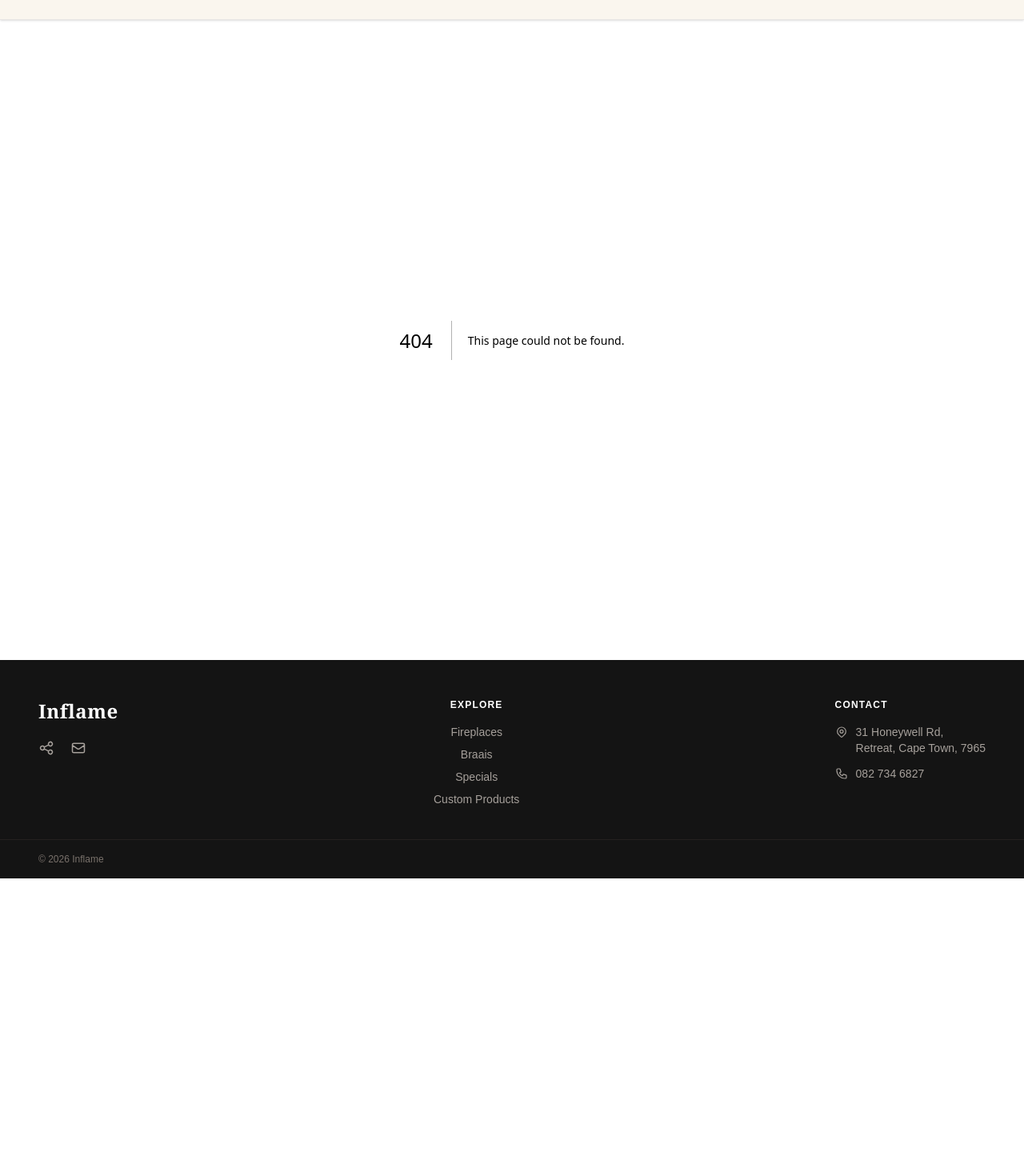
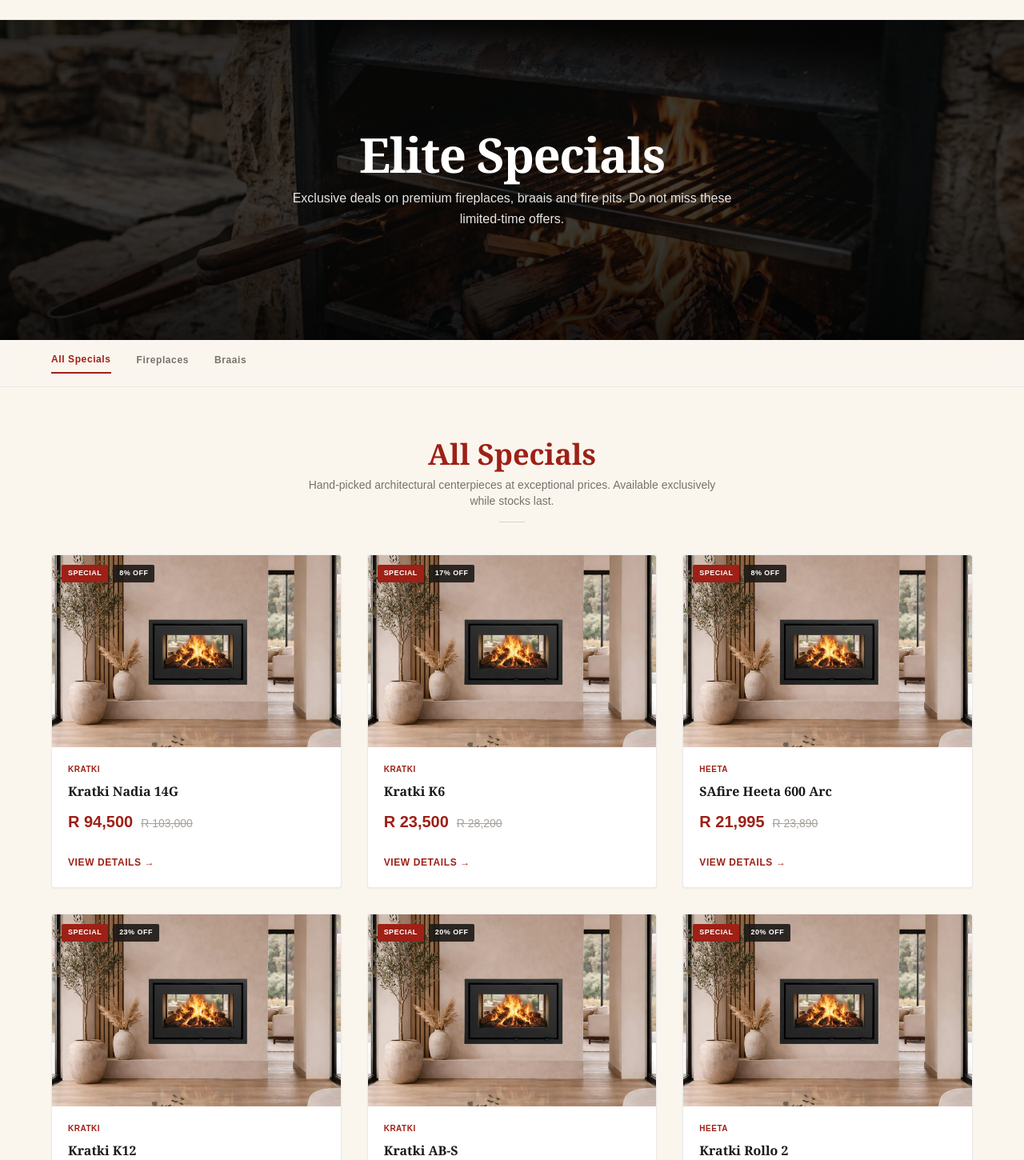
Before and after one commit to ST10444262/Braai-Platform, a Next.js app in the folder frontend/src/Public-Website/: page /specials in a window 1280 px wide. Before the commit this address had no page. Shown: the part 80-1530 px from the top of the page at 80% size. Before the commit the page ends 1178 px from the top, so only its background shows below. Built offline with nearby package versions, Linux system fonts and the light colour scheme.

Commit message:
creating react specials page

```diff
--- /dev/null
+++ b/frontend/src/Public-Website/src/app/specials/page.tsx
@@ -0,0 +1,219 @@
+'use client';
+
+import Image from 'next/image';
+import Link from 'next/link';
+import { useOnSpecialProducts } from '@/hooks/useOnSpecialProduct';
+import { OnSpecialProduct } from '@/types/product';
+
+const TABS: { key: 'all' | 'fireplace' | 'braai'; label: string }[] = [
+  { key: 'all', label: 'All Specials' },
+  { key: 'fireplace', label: 'Fireplaces' },
+  { key: 'braai', label: 'Braais' },
+];
+
+function discountPercent(product: OnSpecialProduct): number {
+  if (!product.price || !product.onSpecial) return 0;
+  return Math.round(((product.price - product.onSpecial) / product.price) * 100);
+}
+
+function detailLink(product: OnSpecialProduct): string {
+  return product.category === 'braai' ? `/braais/${product.id}` : `/fireplaces/${product.id}`;
+}
+
+export default function SpecialsPage() {
+  const { products, loading, activeTab, setActiveTab, page, setPage, totalPages } =
+    useOnSpecialProducts();
+
+  const currentTabLabel = TABS.find((t) => t.key === activeTab)?.label || 'All Specials';
+
+  return (
+    <div className="w-full flex flex-col min-h-screen bg-[#FAF6EE]">
+
+      {/* Main background section  */}
+      <section className="relative w-full min-h-[350px] sm:min-h-[400px] flex items-center justify-center text-center px-6 overflow-hidden bg-[#0F0F0F]">
+        <Image
+          src="/braaihomepage.jpg"
+          alt="Elite Specials"
+          fill
+          priority
+          quality={90}
+          className="object-cover object-center opacity-35 z-0"
+        />
+        <div className="absolute inset-0 bg-gradient-to-t from-black/70 via-black/30 to-black/50 z-0" />
+
+        <div className="relative text-white space-y-3 max-w-2xl z-10 py-12">
+          <h1 className="text-4xl sm:text-5xl lg:text-6xl font-serif font-semibold tracking-tight">
+            Elite Specials
+          </h1>
+          <p className="text-stone-200 text-sm sm:text-base font-light leading-relaxed max-w-xl mx-auto">
+            Exclusive deals on premium fireplaces, braais and fire pits. Do not miss
+            these limited-time offers.
+          </p>
+        </div>
+      </section>
+
+      {/* The navbar with filters for categories */}
+      <section className="w-full bg-[#FAF6EE] py-4 px-6 sm:px-12 border-b border-stone-200/80 sticky top-0 z-20 backdrop-blur-md bg-[#FAF6EE]/90">
+        <div className="max-w-6xl mx-auto flex gap-8 text-xs font-bold uppercase tracking-wider">
+          {TABS.map((tab) => (
+            <button
+              key={tab.key}
+              onClick={() => setActiveTab(tab.key)}
+              className={`pb-2 transition-all relative ${
+                activeTab === tab.key
+                  ? 'text-[#9E2016] border-b-2 border-[#9E2016]'
+                  : 'text-stone-500 hover:text-stone-800'
+              }`}
+            >
+              {tab.label}
+            </button>
+          ))}
+        </div>
+      </section>
+
+      {/* The main content section */}
+      <section className="w-full bg-[#FAF6EE] py-12 sm:py-16 px-6 sm:px-12 flex-1">
+
+        {/* header for specials */}
+        <div className="text-center mb-10">
+          <h2 className="text-3xl sm:text-4xl font-serif font-semibold text-[#9E2016]">
+            {currentTabLabel}
+          </h2>
+          <p className="text-stone-500 text-xs sm:text-sm mt-2 font-light max-w-lg mx-auto">
+            Hand-picked architectural centerpieces at exceptional prices. Available exclusively while stocks last.
+          </p>
+          <div className="w-8 h-[1px] bg-stone-300 mx-auto mt-4" />
+        </div>
+
+        <div className="max-w-6xl mx-auto">
+          {loading ? (
+            <div className="flex flex-col items-center justify-center py-24 space-y-3">
+              <div className="inline-block animate-spin rounded-full h-8 w-8 border-4 border-stone-300 border-t-[#9E2016]" />
+              <p className="text-stone-500 text-xs sm:text-sm font-medium tracking-wide">
+                Loading specials...
+              </p>
+            </div>
+          ) : products.length === 0 ? (
+            <div className="bg-white border border-stone-200/80 rounded-sm p-12 text-center space-y-3 my-8 shadow-xs">
+              <p className="text-stone-700 font-semibold text-base">
+                No specials available in this category right now.
+              </p>
+              <p className="text-stone-500 text-xs">
+                Check back soon or explore our full product range.
+              </p>
+              <button
+                onClick={() => setActiveTab('all')}
+                className="mt-2 inline-block bg-[#9E2016] text-white text-xs font-bold px-5 py-2.5 rounded-sm uppercase tracking-wider hover:bg-red-800 transition-colors"
+              >
+                View All Specials
+              </button>
+            </div>
+          ) : (
+            <div className="grid grid-cols-1 sm:grid-cols-2 lg:grid-cols-3 gap-6 sm:gap-8">
+              {products.map((product) => {
+                const discount = discountPercent(product);
+                return (
+                  <div
+                    key={product.id}
+                    className="bg-white rounded-sm border border-stone-200/80 shadow-xs hover:shadow-md transition-shadow duration-200 overflow-hidden flex flex-col justify-between group"
+                  >
+                    <div>
+                      {/* images for products  */}
+                      <div className="relative h-56 sm:h-60 w-full bg-stone-100 overflow-hidden">
+                        <Image
+                          src={product.image}
+                          alt={product.name}
+                          fill
+                          className="object-cover group-hover:scale-105 transition-transform duration-300"
+                        />
+                        <div className="absolute top-3 left-3 flex items-center gap-1.5 z-10">
+                          <span className="bg-[#9E2016] text-white text-[9px] font-bold uppercase tracking-wider px-2 py-1 rounded-xs shadow-xs">
+                            Special
+                          </span>
+                          {discount > 0 && (
+                            <span className="bg-stone-900/90 text-white text-[9px] font-bold uppercase tracking-wider px-2 py-1 rounded-xs shadow-xs">
+                              {discount}% Off
+                            </span>
+                          )}
+                        </div>
+                      </div>
+
+                      {/* details of the products on special */}
+                      <div className="p-5 space-y-2">
+                        <p className="text-[10px] font-bold tracking-wider text-[#9E2016] uppercase">
+                          {product.brand}
+                        </p>
+                        <h3 className="font-serif font-bold text-stone-900 text-base line-clamp-1">
+                          {product.name}
+                        </h3>
+
+                        {/* displaying the price */}
+                        <div className="flex items-baseline gap-2.5 pt-1">
+                          <span className="text-[#9E2016] font-bold text-lg sm:text-xl">
+                            R {product.onSpecial.toLocaleString()}
+                          </span>
+                          {product.price && (
+                            <span className="text-stone-400 text-xs sm:text-sm line-through">
+                              R {product.price.toLocaleString()}
+                            </span>
+                          )}
+                        </div>
+                      </div>
+                    </div>
+
+                    {/* link to view details of selected product */}
+                    <div className="px-5 pb-5 pt-1">
+                      <Link
+                        href={detailLink(product)}
+                        className="inline-flex items-center gap-1 text-xs font-bold uppercase tracking-wider text-[#9E2016] hover:underline transition-all"
+                      >
+                        View Details &rarr;
+                      </Link>
+                    </div>
+
+                  </div>
+                );
+              })}
+            </div>
+          )}
+
+          {/* Pagination  */}
+          {!loading && totalPages > 1 && (
+            <div className="flex justify-center items-center gap-2 mt-12 text-xs font-bold text-stone-600">
+              <button
+                onClick={() => setPage((p) => Math.max(1, p - 1))}
+                disabled={page === 1}
+                className="px-3 py-1.5 hover:text-[#9E2016] disabled:opacity-30 uppercase tracking-wider transition-colors cursor-pointer disabled:cursor-not-allowed"
+              >
+                &lsaquo;
+              </button>
+
+              {Array.from({ length: totalPages }, (_, i) => i + 1).map((num) => (
+                <button
+                  key={num}
+                  onClick={() => setPage(num)}
+                  className={`w-8 h-8 rounded-xs transition-colors cursor-pointer ${
+                    num === page
+                      ? 'bg-[#9E2016] text-white shadow-xs'
+                      : 'bg-white border border-stone-200 text-stone-700 hover:bg-stone-100'
+                  }`}
+                >
+                  {num}
+                </button>
+              ))}
+
+              <button
+                onClick={() => setPage((p) => Math.min(totalPages, p + 1))}
+                disabled={page === totalPages}
+                className="px-3 py-1.5 hover:text-[#9E2016] disabled:opacity-30 uppercase tracking-wider transition-colors cursor-pointer disabled:cursor-not-allowed"
+              >
+                &rsaquo;
+              </button>
+            </div>
+          )}
+        </div>
+      </section>
+
+    </div>
+  );
+}
```
